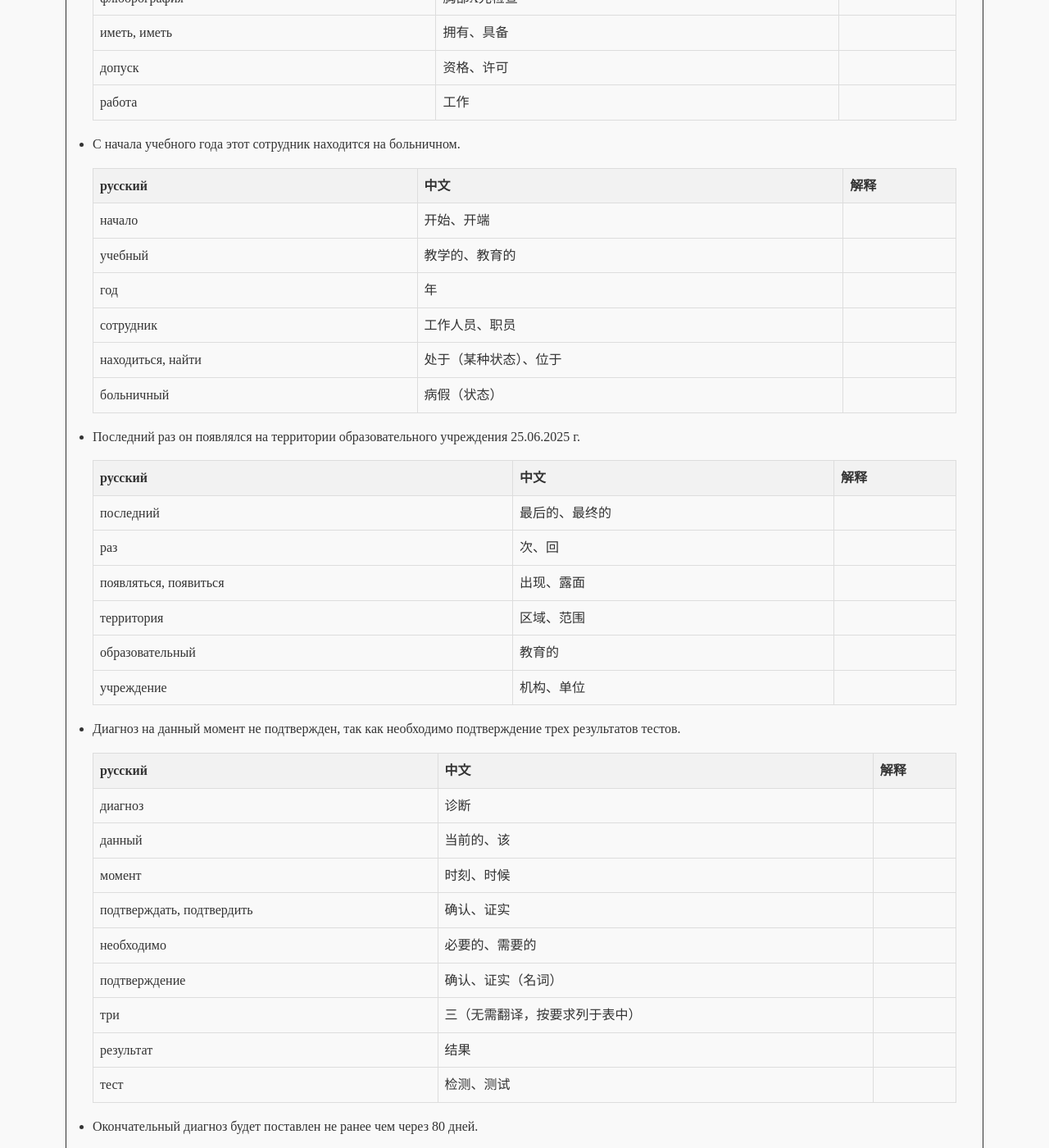
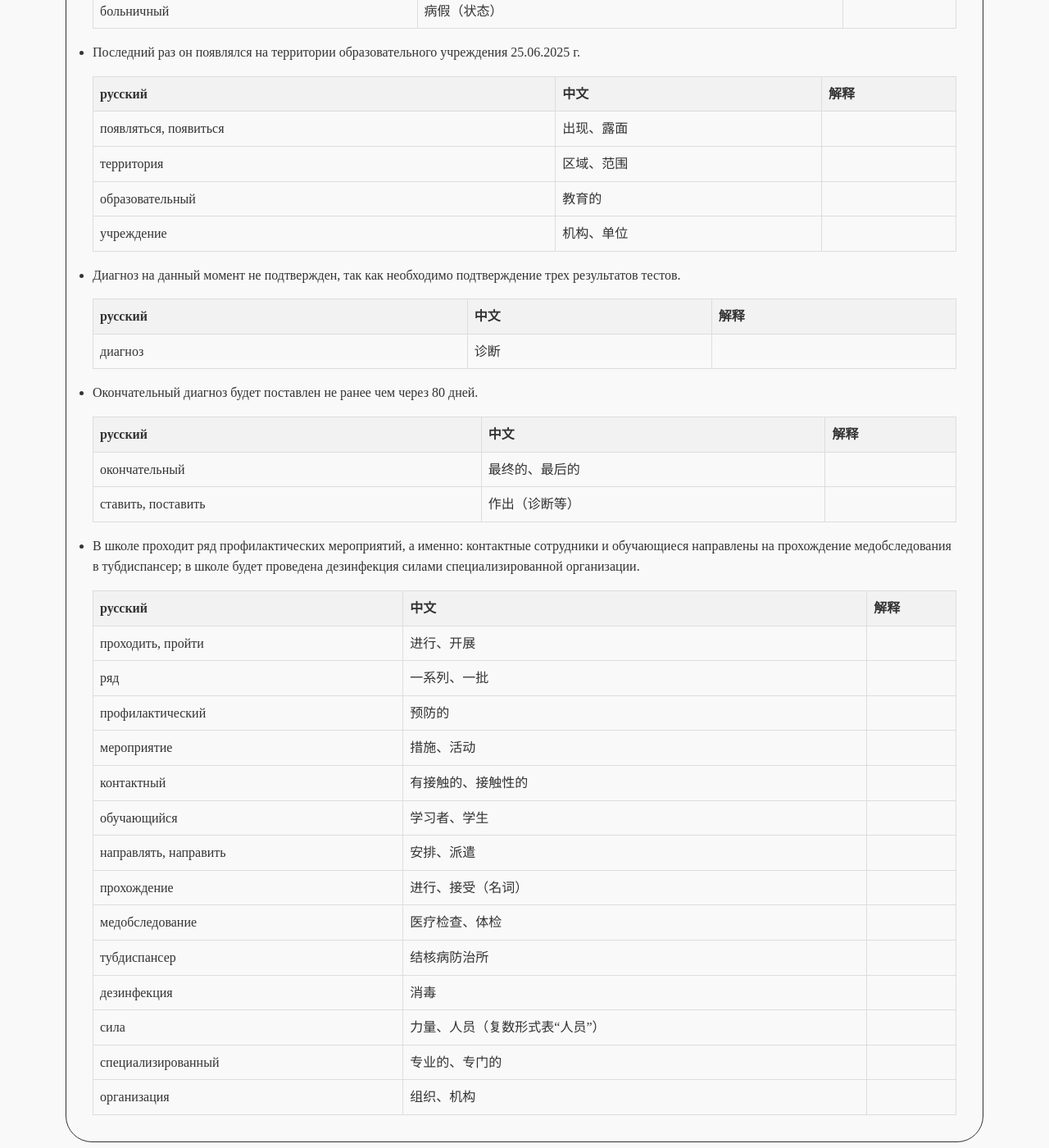
Before and after one commit to Ran-ying/PetersNews, a Jekyll site: the page built from _posts/2025-9-24-2.md, in a window 1280 px wide and 1400 px high, scrolled down 1767 px. Shown: the whole window at 82% size. Built offline with Jekyll 4.4.1, drawn with Linux system fonts in a browser that asks for light colours; some of the changed text lies outside the part shown.

Commit message:
2025-9-24

```diff
--- a/_config.yml
+++ b/_config.yml
@@ -30,7 +30,7 @@ theme: minima
 plugins:
   - jekyll-feed
   - jekyll-paginate
-paginate: 5  # 每页显示5篇文章
+paginate: 1  # 每页显示1篇文章
 paginate_path: "/page:num/"
 # Exclude from processing.
 # The following items will not be processed, by default.
--- a/_posts/2025-9-24-2.md
+++ b/_posts/2025-9-24-2.md
@@ -33,11 +33,7 @@ layout: post
 | ---|---|---
 | пресс-служба | 新闻处、通讯社 |
 | администрация | 行政部门、管理机构 |
-| район | 区、区域 |
-| отвечать, ответить | 回应、回答 |
-| сообщение | 消息、通报 |
 | туберкулез | 结核病 |
-| школа | 学校 |
 | учебный | 教育的、教学的 |
 | учреждение | 机构、单位 |
 | проводить, провести | 开展、进行 |
@@ -52,24 +48,17 @@ layout: post
 
 | русский | 中文 | 解释
 | ---|---|---
-| ранее | 此前、以前 |
 | сотрудник | 工作人员、职员 |
 | ежегодно | 每年、年度地 |
 | проходить, пройти | 进行（检查等）、经历 |
 | флюорография | 胸部X光检查 |
-| иметь, иметь | 拥有、具备 |
 | допуск | 资格、许可 |
-| работа | 工作 |
 
 
 - С начала учебного года этот сотрудник находится на больничном.
 
 | русский | 中文 | 解释
 | ---|---|---
-| начало | 开始、开端 |
-| учебный | 教学的、教育的 |
-| год | 年 |
-| сотрудник | 工作人员、职员 |
 | находиться, найти | 处于（某种状态）、位于 |
 | больничный | 病假（状态） |
 
@@ -78,8 +67,6 @@ layout: post
 
 | русский | 中文 | 解释
 | ---|---|---
-| последний | 最后的、最终的 |
-| раз | 次、回 |
 | появляться, появиться | 出现、露面 |
 | территория | 区域、范围 |
 | образовательный | 教育的 |
@@ -91,27 +78,13 @@ layout: post
 | русский | 中文 | 解释
 | ---|---|---
 | диагноз | 诊断 |
-| данный | 当前的、该 |
-| момент | 时刻、时候 |
-| подтверждать, подтвердить | 确认、证实 |
-| необходимо | 必要的、需要的 |
-| подтверждение | 确认、证实（名词） |
-| три | 三（无需翻译，按要求列于表中） |
-| результат | 结果 |
-| тест | 检测、测试 |
-
 
 - Окончательный диагноз будет поставлен не ранее чем через 80 дней.
 
 | русский | 中文 | 解释
 | ---|---|---
 | окончательный | 最终的、最后的 |
-| диагноз | 诊断 |
 | ставить, поставить | 作出（诊断等） |
-| ранее | 更早地、之前 |
-| через | 经过（一段时间） |
-| день | 天 |
-
 
 - В школе проходит ряд профилактических мероприятий, а именно: контактные сотрудники и обучающиеся направлены на прохождение медобследования в тубдиспансер; в школе будет проведена дезинфекция силами специализированной организации.
 
@@ -122,7 +95,6 @@ layout: post
 | профилактический | 预防的 |
 | мероприятие | 措施、活动 |
 | контактный | 有接触的、接触性的 |
-| сотрудник | 工作人员、职员 |
 | обучающийся | 学习者、学生 |
 | направлять, направить | 安排、派遣 |
 | прохождение | 进行、接受（名词） |
```
Also changed, not shown: _posts/2025-9-24-1.md (+1 -1 lines), _posts/2025-9-24-3.md (+0 -4 lines).
